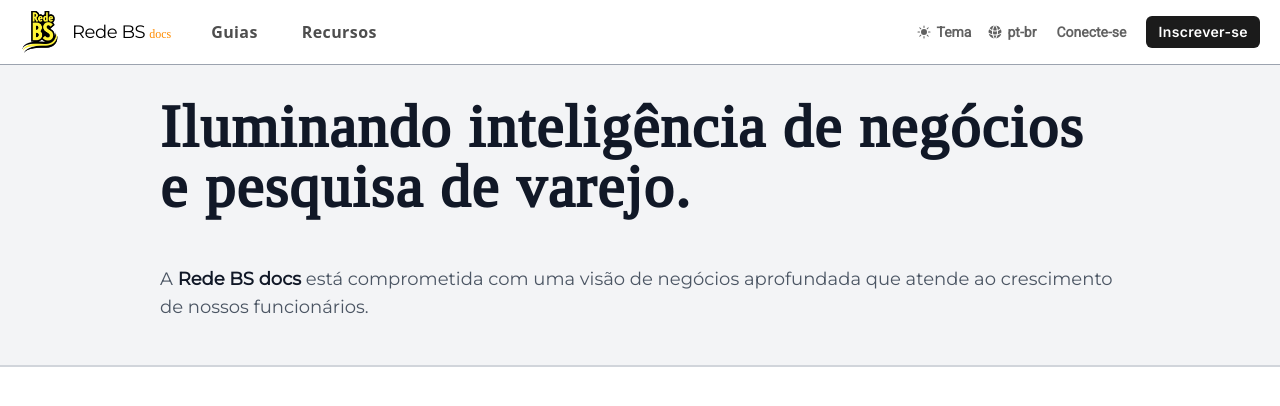
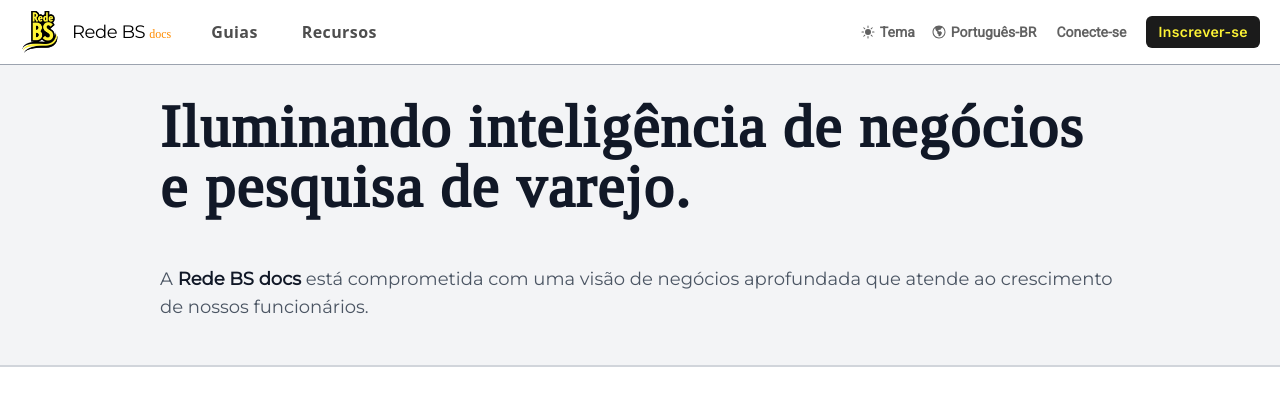
Before and after one commit to Earth-Hominid/Learning-Portal, a Next.js app: page / in a window 1280 px wide. Shown: the top 406 px of the page. Built offline with nearby package versions, Linux system fonts and the light colour scheme; a web font is replaced by a local one.

Commit message:
changed svg for language

```diff
--- a/components/navigation/buttons/LanguageButton.tsx
+++ b/components/navigation/buttons/LanguageButton.tsx
@@ -1,4 +1,8 @@
-import { GlobeAltIcon, SunIcon, MoonIcon } from '@heroicons/react/24/solid';
+import {
+  GlobeAmericasIcon,
+  SunIcon,
+  MoonIcon,
+} from '@heroicons/react/24/solid';
 
 import { StyledThemeButton, ThemeButtonText } from './Styles';
 
@@ -12,9 +16,11 @@ const LanguageButton = ({
 }) => {
   return (
     <StyledThemeButton onClick={handleToggleLanguage}>
-      <GlobeAltIcon className="h-4 w-4" />
+      <GlobeAmericasIcon className="h-4 w-4" />
 
-      <ThemeButtonText>{englishMode ? 'en-us' : 'pt-br'}</ThemeButtonText>
+      <ThemeButtonText>
+        {englishMode ? 'English' : 'Português-BR'}
+      </ThemeButtonText>
     </StyledThemeButton>
   );
 };
--- a/components/navigation/buttons/Styles.ts
+++ b/components/navigation/buttons/Styles.ts
@@ -5,9 +5,9 @@ export const StyledSignUpButton = tw.button`
   items-center
   justify-center
   dark:text-[#1b1b1b]
-  dark:bg-[#fff]
-  dark:hover:bg-[#CDCDCD]
-  text-[#ffffff]
+  dark:bg-[#FDF335]
+  dark:hover:bg-[#FDF335]/[0.8]
+  text-[#FDF335]
   bg-[#1b1b1b]
   hover:bg-[#696969]
   text-sm
@@ -38,7 +38,7 @@ export const StyledThemeButton = tw.button`
   dark:hover:bg-[#858585]
   dark:text-[#CDCDCD]
   text-[#616161]
-  hover:bg-[#CDCDCD]
+  hover:bg-yellow-100
   p-1
   whitespace-nowrap
   rounded-sm
```
